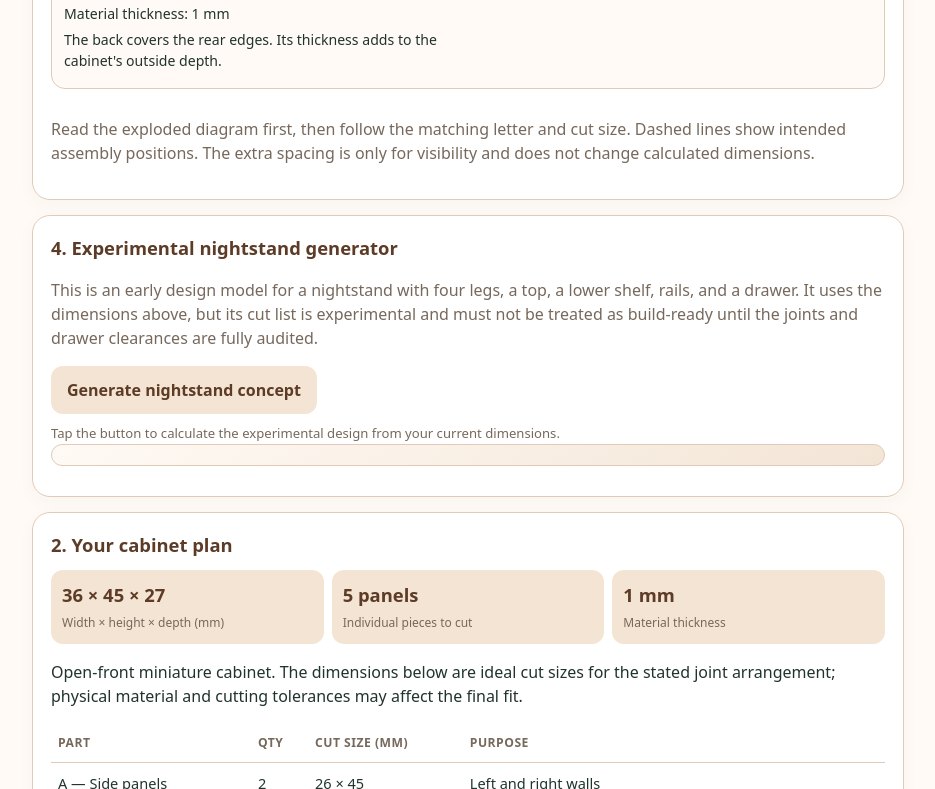
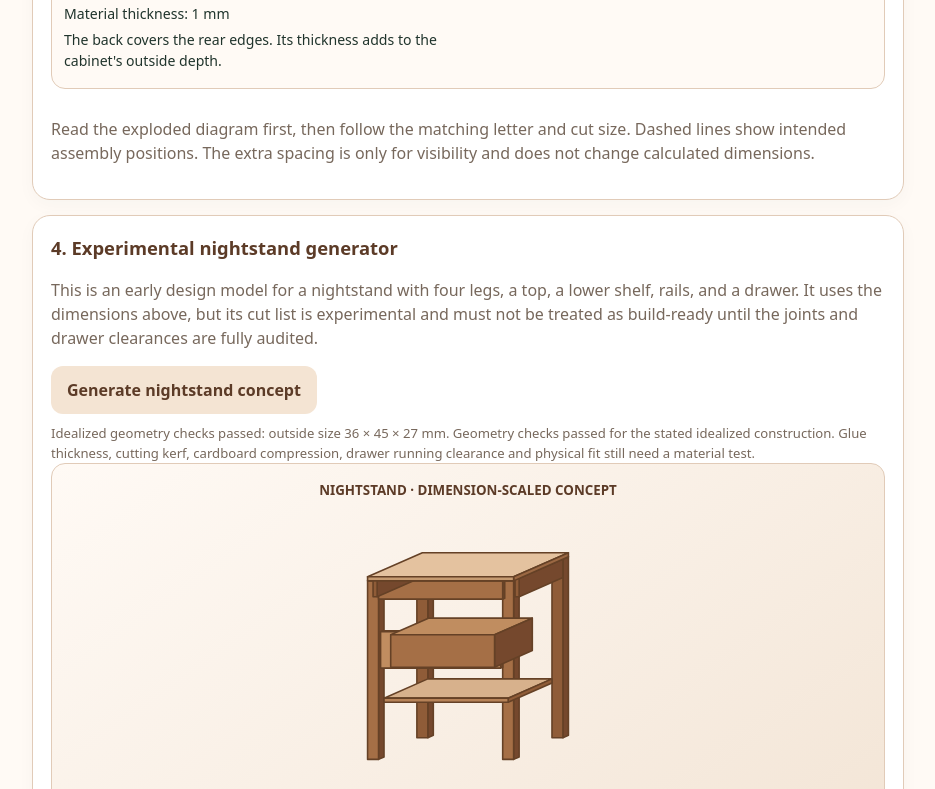
Before and after one commit to Austineukpoju/miniature-furniture-planner, a website: page index.html in a window 1280 px wide. Both pictures are taken after a click on the button "Generate nightstand concept". Shown: the part 2735-3524 px from the top of the page, without its empty margins (172-1107 px from the left). Drawn offline with Linux system fonts and the light colour scheme.

Commit message:
Fix nightstand preview rendering and live dimension updates

```diff
--- a/index.html
+++ b/index.html
@@ -106,6 +106,7 @@
 const $ = id => document.getElementById(id);
 const fmt = n => Number(n.toFixed(2)).toString();
 let currentPlan = null;
+let nightstandWasGenerated = false;
 
 function validateCabinetInput(input) {
   const { W, H, D, t } = input;
@@ -273,8 +274,8 @@
   renderPartViews(result);
 }
 
-$("generate").addEventListener("click", render);
-["width", "height", "depth", "thickness"].forEach(id => $(id).addEventListener("change", render));
+$("generate").addEventListener("click", () => { render(); if (nightstandWasGenerated) renderNightstandConcept(); });
+["width", "height", "depth", "thickness"].forEach(id => $(id).addEventListener("change", () => { render(); if (nightstandWasGenerated) renderNightstandConcept(); }));
 $("print").addEventListener("click", () => { render(); if (!$("error").textContent && currentPlan) window.print(); });
 $("download").addEventListener("click", () => {
   render();
@@ -553,7 +554,7 @@
  const input={W:Number($("width").value),H:Number($("height").value),D:Number($("depth").value),t:Number($("thickness").value)};
  const r=generateNightstandConcept(input);
  if(!r.ok){status.textContent=r.error;preview.innerHTML="";list.innerHTML="";return;}
- const {W,H,D,t}=input,{leg,railH,shelfZ,drawerW,drawerH,drawerD}=r;
+ const {W,H,D,t}=input,{leg,railH,shelfW,shelfD,shelfZ,drawerW,drawerH,drawerD,drawerBoxInnerW,drawerBoxDepth,clearance}=r;
  // Dimension-scaled isometric projection: all visible component positions derive from W/H/D.
  const scale=Math.min(210/(W+D*.55),155/(H+D*.22));
  const P=(x,y,z)=>[180+(x-W/2)*scale+(y-D/2)*scale*.5,205-z*scale-(y-D/2)*scale*.22];
@@ -585,7 +586,7 @@
  status.textContent="Idealized geometry checks passed: outside size "+fmt(r.checks.outsideWidth)+" × "+fmt(r.checks.outsideHeight)+" × "+fmt(r.checks.outsideDepth)+" mm. "+r.warning;
 }
 const nightstandButton=document.getElementById("generateNightstand");
-if(nightstandButton)nightstandButton.addEventListener("click",renderNightstandConcept);
+if(nightstandButton)nightstandButton.addEventListener("click",()=>{nightstandWasGenerated=true;renderNightstandConcept();});
 </script>
 </body>
 </html>
```
